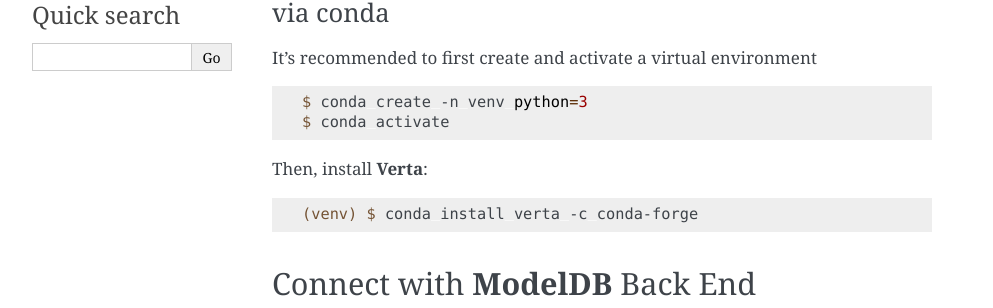
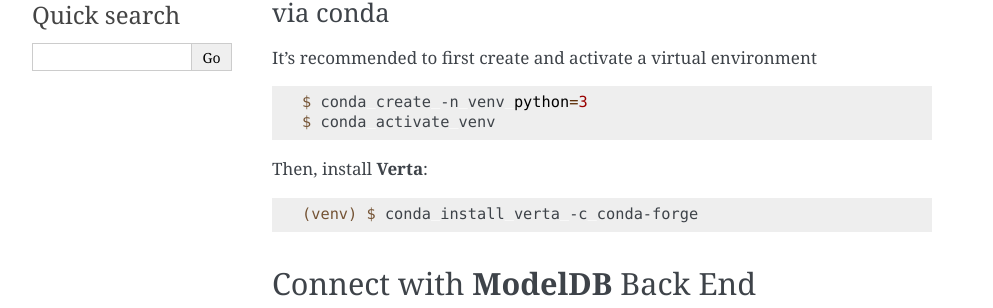
Before and after one commit to verta-service-account/modeldb-client, a Sphinx documentation site: the page built from verta/docs/user/quickstart.rst, in a window 1280 px wide and 900 px high, scrolled down 536 px. Shown: the part 373-681 px from the top of the window, without its empty margins (148-1141 px from the left). Built offline with Sphinx 7.4.7, drawn with Linux system fonts in a browser that asks for light colours.

```diff
--- a/verta/docs/index.rst
+++ b/verta/docs/index.rst
@@ -32,6 +32,7 @@ Verta: Model Management & More
     joblib.dump(model, MODEL_PATH)
     run.log_model("model", MODEL_PATH)
 
+Obtaining logged metadata is clean and simple.
 
 .. code-block:: python
 
--- a/verta/docs/user/quickstart.rst
+++ b/verta/docs/user/quickstart.rst
@@ -58,7 +58,7 @@ It's recommended to first create and activate a virtual environment
 .. code-block:: console
 
     $ conda create -n venv python=3
-    $ conda activate
+    $ conda activate venv
 
 Then, install **Verta**:
 
```
